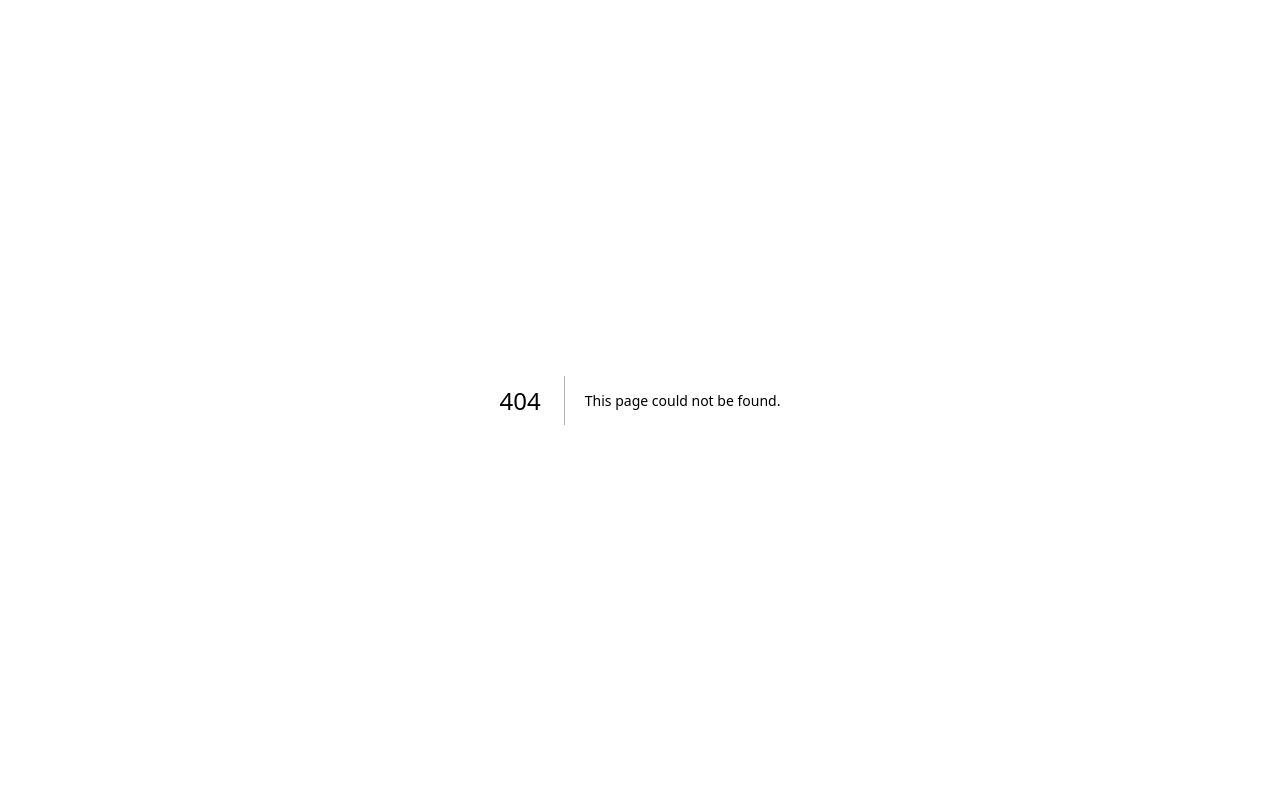
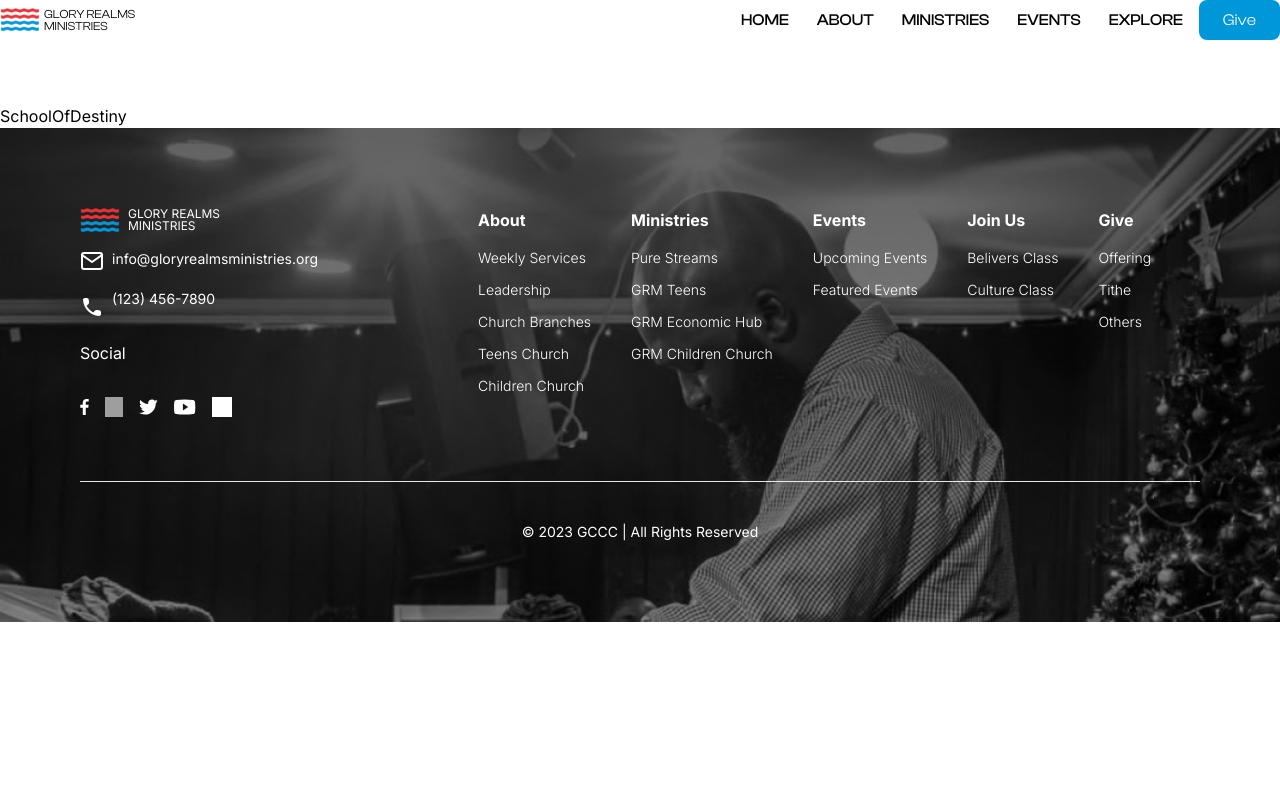
Before and after one commit to TeaToe17/GCCC, a Next.js app: page /sod in a window 1280 px wide. Before the commit this address had no page. Shown: the top 798 px of the page. Built offline with nearby package versions, Linux system fonts and the light colour scheme; grey boxes are pictures that could not be loaded.

Commit message:
second commit

```diff
--- /dev/null
+++ b/src/app/Fire&wisdom/page.tsx
@@ -0,0 +1,11 @@
+import Header from '@/components/Header'
+const Fire = () => {
+    return(
+        <div>
+             <Header />
+            Fire
+        </div>
+    )
+}
+
+export default Fire
--- /dev/null
+++ b/src/app/childrenschurch/page.tsx
@@ -0,0 +1,12 @@
+import Header from '@/components/Header'
+
+const ChildrenChurch = () => {
+    return(
+        <div>
+            <Header />
+            ChildrenChurch
+        </div>
+    )
+}
+
+export default ChildrenChurch
--- /dev/null
+++ b/src/app/economichub/page.tsx
@@ -0,0 +1,11 @@
+import Header from '@/components/Header'
+const EconomicHub = () => {
+    return(
+        <div>
+             <Header />
+            EconomicHub
+        </div>
+    )
+}
+
+export default EconomicHub
--- /dev/null
+++ b/src/app/jesusgirls/page.tsx
@@ -0,0 +1,11 @@
+import Header from '@/components/Header'
+const JesusGirls = () => {
+    return(
+        <div>
+             <Header />
+            JesusGirls
+        </div>
+    )
+}
+
+export default JesusGirls
--- /dev/null
+++ b/src/app/purestreams/page.tsx
@@ -0,0 +1,11 @@
+import Header from '@/components/Header'
+const PureStreams = () => {
+    return(
+        <div>
+            <Header />
+            PureStreams
+        </div>
+    )
+}
+
+export default PureStreams
--- /dev/null
+++ b/src/app/sod/page.tsx
@@ -0,0 +1,11 @@
+import Header from '@/components/Header'
+const SchoolOfDestiny = () => {
+    return(
+        <div>
+            <Header />
+            SchoolOfDestiny
+        </div>
+    )
+}
+
+export default SchoolOfDestiny
--- /dev/null
+++ b/src/app/teensministry/page.tsx
@@ -0,0 +1,11 @@
+import Header from '@/components/Header'
+const TeensMinistry = () => {
+    return(
+        <div>
+            <Header />
+            TeensMinistry
+        </div>
+    )
+}
+
+export default TeensMinistry
--- a/src/components/Header.tsx
+++ b/src/components/Header.tsx
@@ -1,10 +1,39 @@
+"use client"
 import React from 'react'
 import Image from 'next/image'
 import  Link from 'next/link'
-import {Navlinks} from '@/constants'
+import {Navlinks, MinistriesLinks} from '@/constants'
+import {useState} from 'react'
+
+type Props = {
+  key: string
+  href: string
+  text: string
+}
+const HeaderLinks = ({key, href, text} : Props) =>{
+  return(
+    <Link
+    key={key}
+    href={href}>
+        {text}
+    </Link>
+  )
+}
+
+
+
 const Header = () => {
+  const [isOpen, setIsOpen] = useState(false)
+
+const dropDown = () => {
+  setIsOpen(true)
+}
+const notDropDown = () => {
+  setIsOpen(false)
+}
+
   return (
-      <div className="flexBetween w-full h-full mb-16 font-clash-display text-white">
+      <div className="flexBetween w-full h-full mb-16 font-clash-display">
       <Link
       href="/"
       >
@@ -20,13 +49,25 @@ const Header = () => {
       </Link>
       <div className="flex gap-4 items-center">
         <ul className="xl:flex hidden text-small gap-7 uppercase font-clash-display-medium">
-        {Navlinks.map((links) => (
+         <HeaderLinks key={Navlinks[0].key} href={Navlinks[0].href} text={Navlinks[0].text}/>
+         <HeaderLinks key={Navlinks[1].key} href={Navlinks[1].href} text={Navlinks[1].text}/>
+        <div className='flex flex-col items-center relative' onMouseEnter={dropDown} onMouseLeave={notDropDown}>
+        <HeaderLinks key={Navlinks[2].key} href={Navlinks[2].href} text={Navlinks[2].text}/>
+         {isOpen && (
+        <div className="dropdown-content flex flex-col bg-white text-black w-32 items-center p-2 rounded-sm absolute mt-6">
+         {MinistriesLinks.map((link)=>(
           <Link
-          key={links.key}
-          href={links.href}>
-              {links.text}
+          href={link.href}
+          className='border-b-2 block'
+          >
+          {link.text}
           </Link>
-        ))}
+         ))}
+        </div>
+        )}
+        </div>
+         <HeaderLinks key={Navlinks[3].key} href={Navlinks[3].href} text={Navlinks[3].text}/>
+         <HeaderLinks key={Navlinks[4].key} href={Navlinks[4].href} text={Navlinks[4].text}/>
         </ul>
         <button className="bg-lightblue py-2 px-6 rounded-lg text-white hover:animate-enlarge">
           Give
@@ -35,5 +76,4 @@ const Header = () => {
       </div>
   )
 }
-
 export default Header
--- a/src/components/Hero.tsx
+++ b/src/components/Hero.tsx
@@ -5,7 +5,7 @@ import Link from 'next/link'
 const Hero = () => {
   return (
     <>
-    <div className="paddings font-clash-display bg-[url('/hero-img.png')] bg-cover bg-no-repeat">
+    <div className="paddings font-clash-display bg-[url('/hero-img.png')] bg-cover bg-no-repeat text-white">
      <Header />
       <div className="flex flex-col gap-4 text-white">
         <span>Welcome to GCCC</span>
--- a/src/constants/index.ts
+++ b/src/constants/index.ts
@@ -1,8 +1,8 @@
 export const Navlinks = [
     {href:'/',key:'Home',text:'Home'},
-    {href:'/',key:'About',text:'About'},
+    {href:'/about',key:'About',text:'About'},
     {href:'/',key:'Ministries',text:'Ministries'},
-    {href:'/',key:'Events',text:'Events'},
+    {href:'/events',key:'Events',text:'Events'},
     {href:'/',key:'Explore',text:'Explore'},
 ]
 
@@ -63,3 +63,12 @@ export const categoryLinks =[
     {href:'/joinus',key:'Join Us',text:'Join Us'},
     {href:'/gloryhomes',key:'Glory Homes',text:'Glory Homes'},
 ]
+export const MinistriesLinks =[
+    {href:'/purestreams',key:'Pure Stream',text:'Pure Stream'},
+    {href:'/teensministry',key:'Teens Ministry',text:'Teens Ministry'},
+    {href:'/childrenschurch',key:'children church',text:'children church'},
+    {href:'/economichub',key:'Economic hub',text:'Economic hub'},
+    {href:'/sod',key:'School of Destiny',text:'School of Destiny'},
+    {href:'/Fire&wisdom',key:'Fire & Wisdom conf.',text:'Fire & Wisdom conf.'},
+    {href:'/jesusgirls',key:'Jesus Girls',text:'Jesus Girls'},
+]
```
